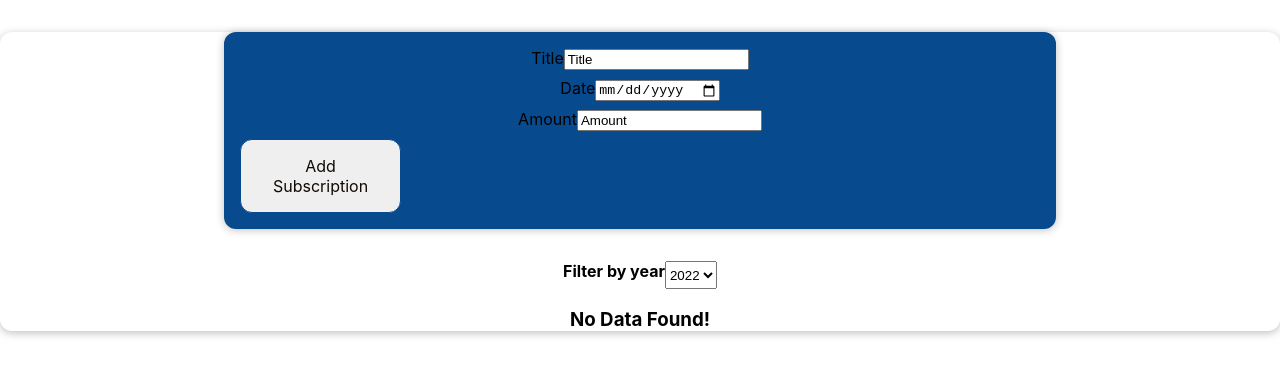
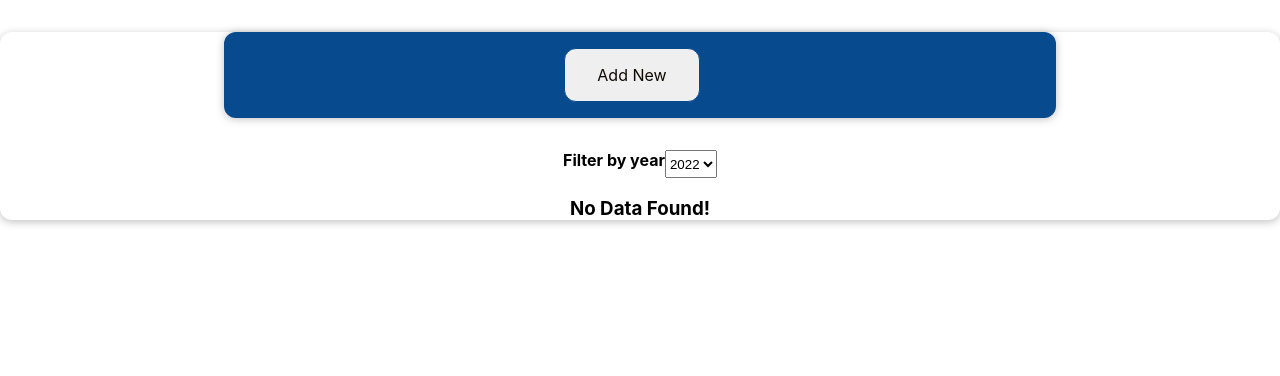
Before and after one commit to stkora/React-Basic-2.0, a React (Create React App) app in the folder my-app/: page / in a window 1280 px wide. Shown: the top 376 px of the page. Built offline with nearby package versions, Linux system fonts and the light colour scheme.

Commit message:
learn about different events handlaing

```diff
--- a/my-app/src/components/NewSubscription/FormSubscription.css
+++ b/my-app/src/components/NewSubscription/FormSubscription.css
@@ -22,3 +22,10 @@
 
 
 }
+.danger {
+    background:  #902323 !important;
+}
+.save_button {
+    background: green !important;
+
+}
--- a/my-app/src/components/NewSubscription/FormSubscription.js
+++ b/my-app/src/components/NewSubscription/FormSubscription.js
@@ -44,7 +44,7 @@ const FormSubscription =(props) => {
     const submitHandler = (events) => {
         events.preventDefault();
         const subscription = {title:form.userTitle,amount:form.userAmount,date:new Date(form.userDate)}
-        props.onSave(subscription)
+        props.onSave(subscription);
         console.log("on submit",subscription)
 
     }
@@ -70,7 +70,8 @@ const FormSubscription =(props) => {
 
             </div>
             <div className="new_subscription_action">
-                <button type='submit'>Add Subscription</button>
+                <button type='button' className='danger' onClick={props.onCancel}>Cancel</button>
+                <button type='submit' className='save_button'>Save</button>
 
             </div>
         </form>
--- a/my-app/src/components/NewSubscription/NewSubscription.js
+++ b/my-app/src/components/NewSubscription/NewSubscription.js
@@ -1,12 +1,26 @@
 import './NewSubscription.css'
 import FormSubscription from './FormSubscription';
+import { useState } from 'react';
 const NewSubscription = (props) => {
+  const [showForm,setShowFrom] =useState(false)
   const  onSaveHandler = (data) =>{
       const subscriptionData = {...data,id:Math.random().toString}
       props.onAddSubscription(subscriptionData);
-      console.log("on save ", subscriptionData)
+      console.log("on save ", subscriptionData);
+      setShowFrom(false)
     }
-    return <div className="new_subscription"><FormSubscription onSave={onSaveHandler}/></div>
+    const showFormHandler = () => {
+      setShowFrom(true)
+      console.log('Show Form',showForm)
+    }
+    const hideFormHandler = () => {
+      setShowFrom(false)
+    }
+    return <div className="new_subscription">
+      {showForm &&<FormSubscription onSave={onSaveHandler} onCancel={hideFormHandler}/>}
+      <button type='button' onClick={showFormHandler}>Add New</button>
+      </div>
+
 
 
 }
```
Also changed, not shown: my-app/src/components/SubscriptionList.js (line endings or trailing spaces).
